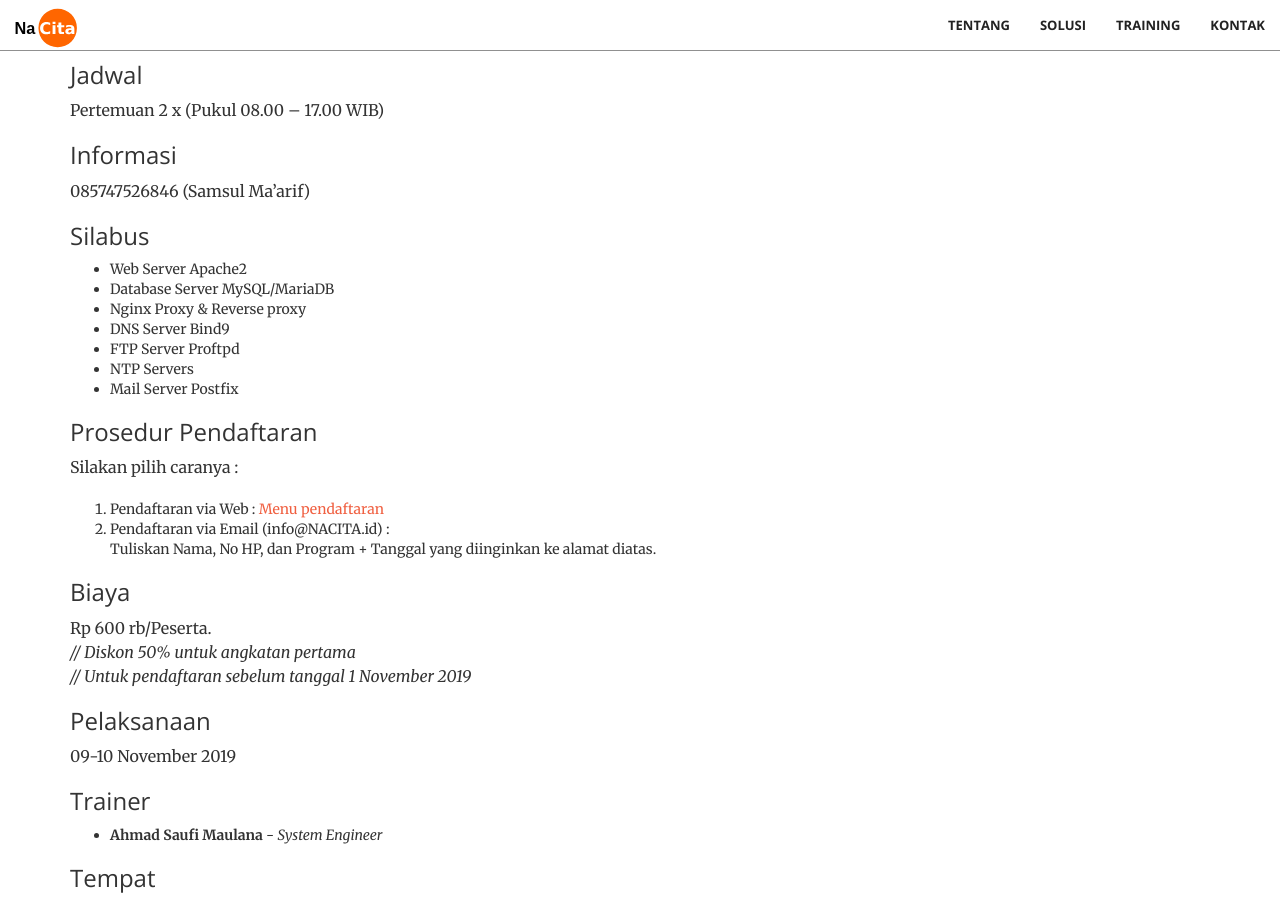
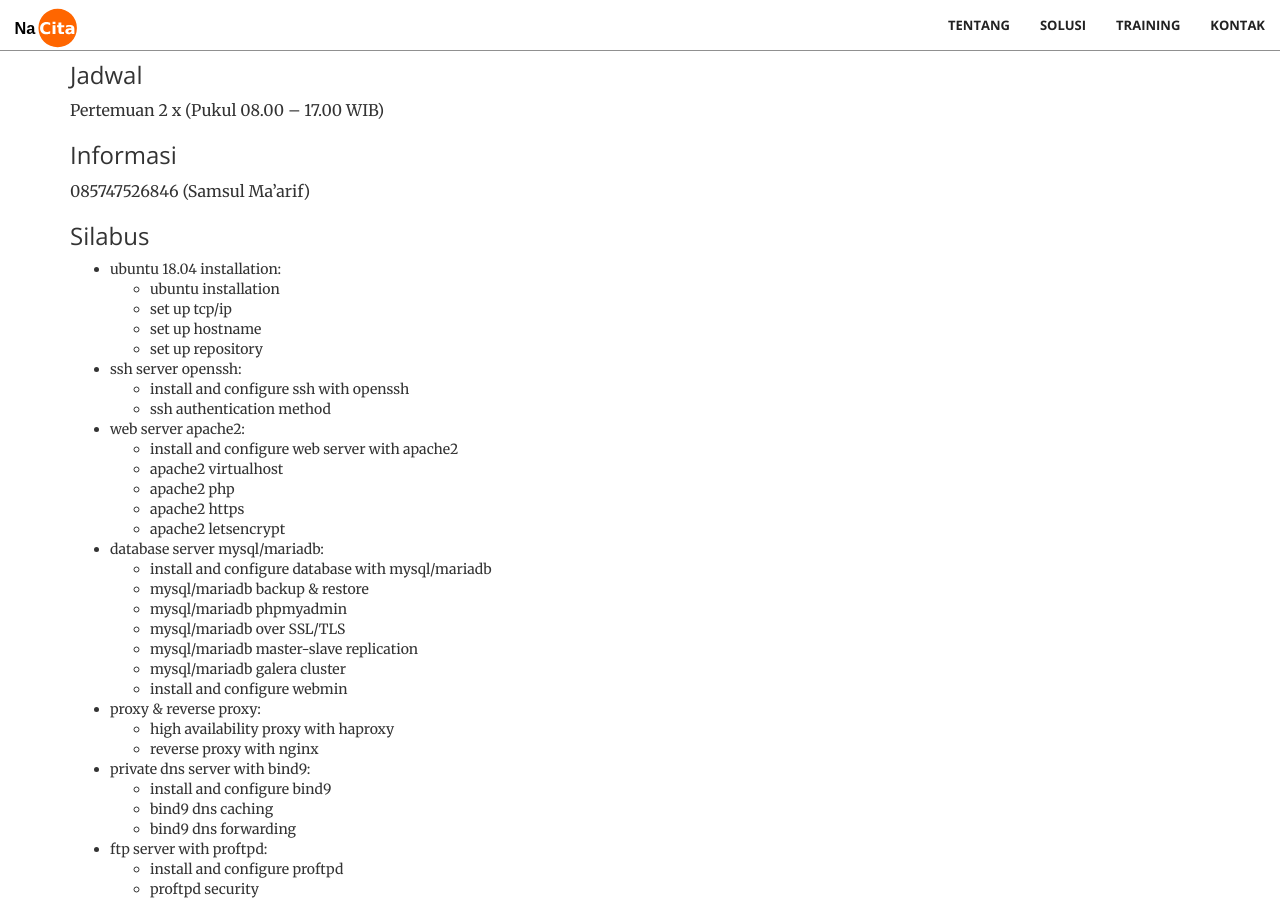
Before and after one commit to samsulmaarif/web, a Jekyll site: the page built from training/sysadmin-ubuntu.md, in a window 1280 px wide and 900 px high, scrolled down 921 px. Built offline with Jekyll 4.4.1, drawn with Linux system fonts in a browser that asks for light colours; some of the changed text lies outside the part shown.

Commit message:
update silabus sysadmin ubuntu and list training
Signed-off-by: Samsul Maarif <hay@samsul.web.id>

```diff
--- a/training/sysadmin-ubuntu.md
+++ b/training/sysadmin-ubuntu.md
@@ -29,13 +29,58 @@ Pertemuan 2 x (Pukul 08.00 – 17.00 WIB)
 085747526846 (Samsul Ma'arif)
 
 ### Silabus
-- Web Server Apache2
-- Database Server MySQL/MariaDB
-- Nginx Proxy & Reverse proxy
-- DNS Server Bind9
-- FTP Server Proftpd
-- NTP Servers
-- Mail Server Postfix
+- ubuntu 18.04 installation:
+  - ubuntu installation
+  - set up tcp/ip
+  - set up hostname
+  - set up repository
+
+- ssh server openssh:
+  - install and configure ssh with openssh
+  - ssh authentication method
+
+- web server apache2:
+  - install and configure web server with apache2
+  - apache2 virtualhost
+  - apache2 php
+  - apache2 https
+  - apache2 letsencrypt
+
+- database server mysql/mariadb:
+  - install and configure database with mysql/mariadb
+  - mysql/mariadb backup & restore
+  - mysql/mariadb phpmyadmin
+  - mysql/mariadb over SSL/TLS
+  - mysql/mariadb master-slave replication
+  - mysql/mariadb galera cluster
+  - install and configure webmin
+
+- proxy & reverse proxy:
+  - high availability proxy with haproxy
+  - reverse proxy with nginx
+
+- private dns server with bind9:
+  - install and configure bind9
+  - bind9 dns caching
+  - bind9 dns forwarding
+
+- ftp server with proftpd:
+  - install and configure proftpd
+  - proftpd security
+  - proftpd over SSL/TLS
+
+- ntp server with ntpd:
+  - install and configure ntpd
+  - configure ntp client
+
+- mail server with postfix and dovecot:
+  - install and configure postfix
+  - install and configure dovecot
+  - add mail accounts
+  - set up email client
+  - email virus-scanning with clamav & amavisd
+  - email filtering with spamassassin
+  - set up SSL/TLS
 
 ### Prosedur Pendaftaran
 Silakan pilih caranya :
```
Also changed, not shown: training/list-training.md (+1 -1 lines).
